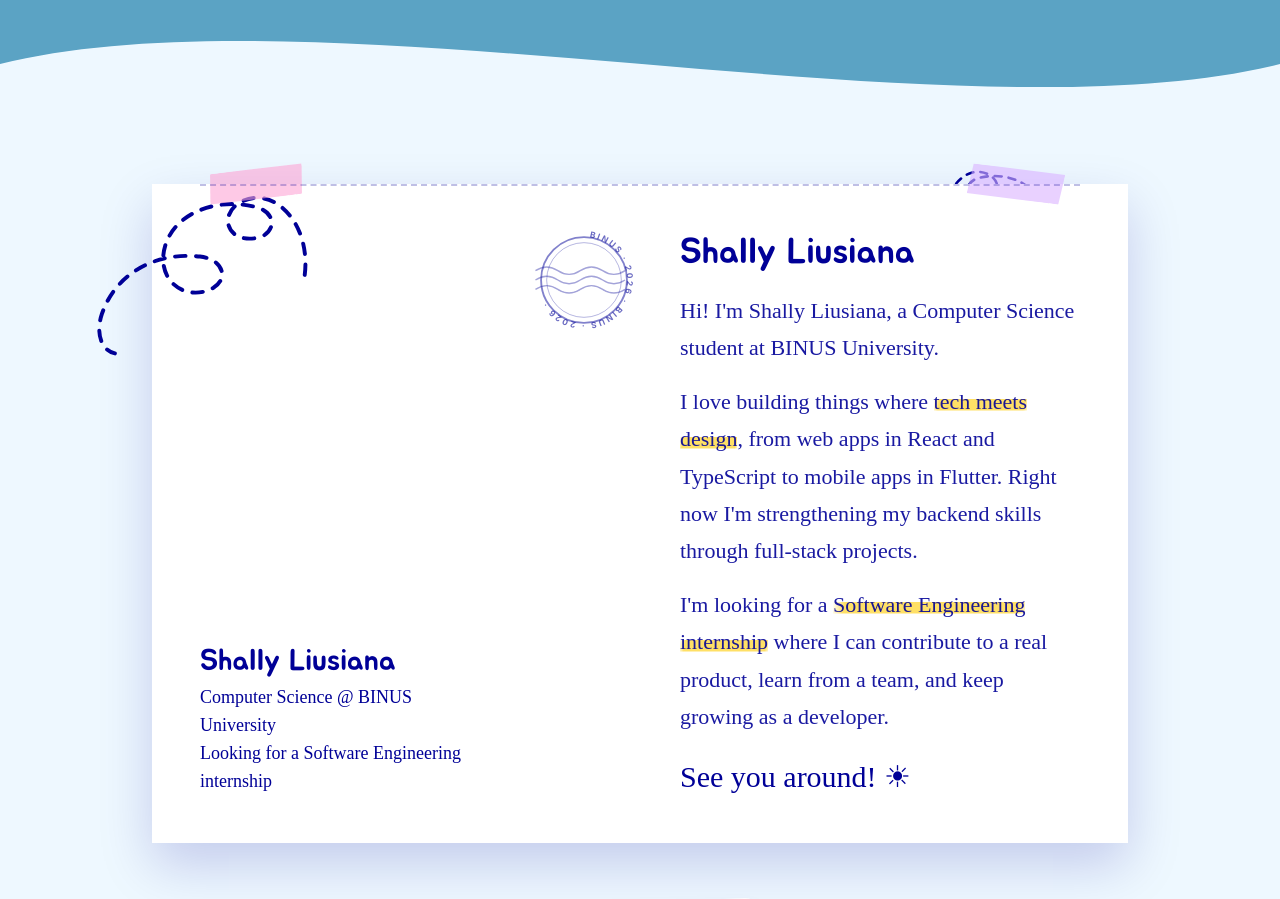
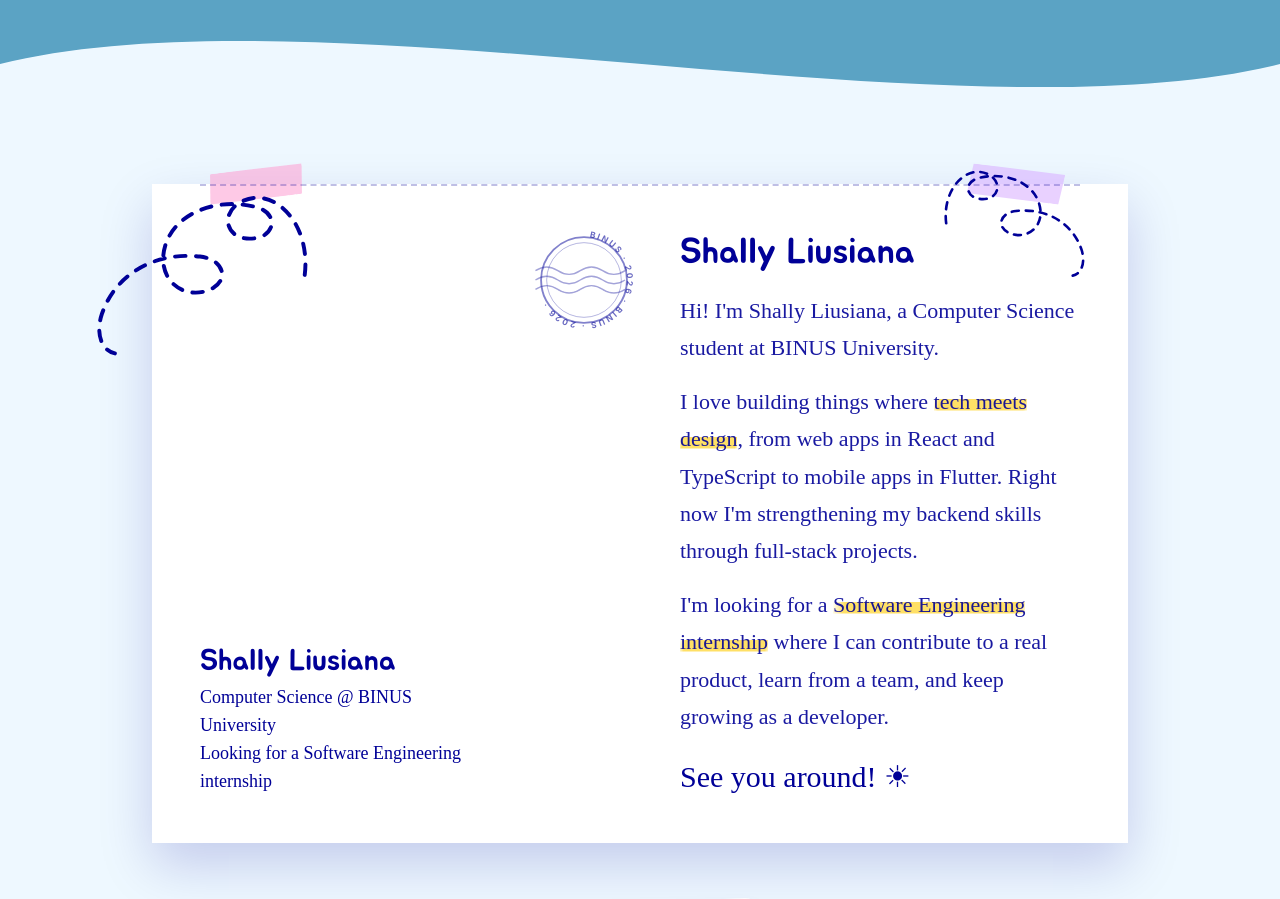
Before and after one commit to Shal1964/shal-s_portfolio, a React (Vite) app: page / in a window 1280 px wide. Shown: the part 980-1879 px from the top of the page. Built offline with nearby package versions, Linux system fonts and the light colour scheme; a web font is replaced by a local one.

Commit message:
Update About Me page UI

```diff
--- a/src/features/About/AboutPostcard.tsx
+++ b/src/features/About/AboutPostcard.tsx
@@ -42,7 +42,7 @@ function AboutPostcard() {
       <svg
         viewBox="0 0 220 180"
         aria-hidden="true"
-        className="pointer-events-none absolute -top-9 right-1 z-0 hidden w-36 min-[480px]:block sm:-top-12 sm:right-4 sm:w-48"
+        className="pointer-events-none absolute -top-9 right-1 z-30 hidden w-36 min-[480px]:block sm:-top-12 sm:right-4 sm:w-48"
       >
         <path
           d="M 30,100 C 25,60 55,30 80,45 C 95,54 90,75 68,72 C 52,70 50,52 68,48 C 100,40 135,55 138,85 C 140,108 118,120 100,110 C 88,103 92,88 110,86 C 145,82 175,100 185,130 C 190,145 185,158 175,160"
@@ -66,7 +66,7 @@ function AboutPostcard() {
         <svg
           viewBox="0 0 220 180"
           aria-hidden="true"
-          className="pointer-events-none absolute -top-6 -left-16 hidden w-56 min-[480px]:block sm:-top-10 sm:-left-24 sm:w-72"
+          className="pointer-events-none absolute -top-6 -left-16 z-30 hidden w-56 min-[480px]:block sm:-top-10 sm:-left-24 sm:w-72"
         >
           <path
             d="M 190,100 C 195,60 165,30 140,45 C 125,54 130,75 152,72 C 168,70 170,52 152,48 C 120,40 85,55 82,85 C 80,108 102,120 120,110 C 132,103 128,88 110,86 C 75,82 45,100 35,130 C 30,145 35,158 45,160"
```
